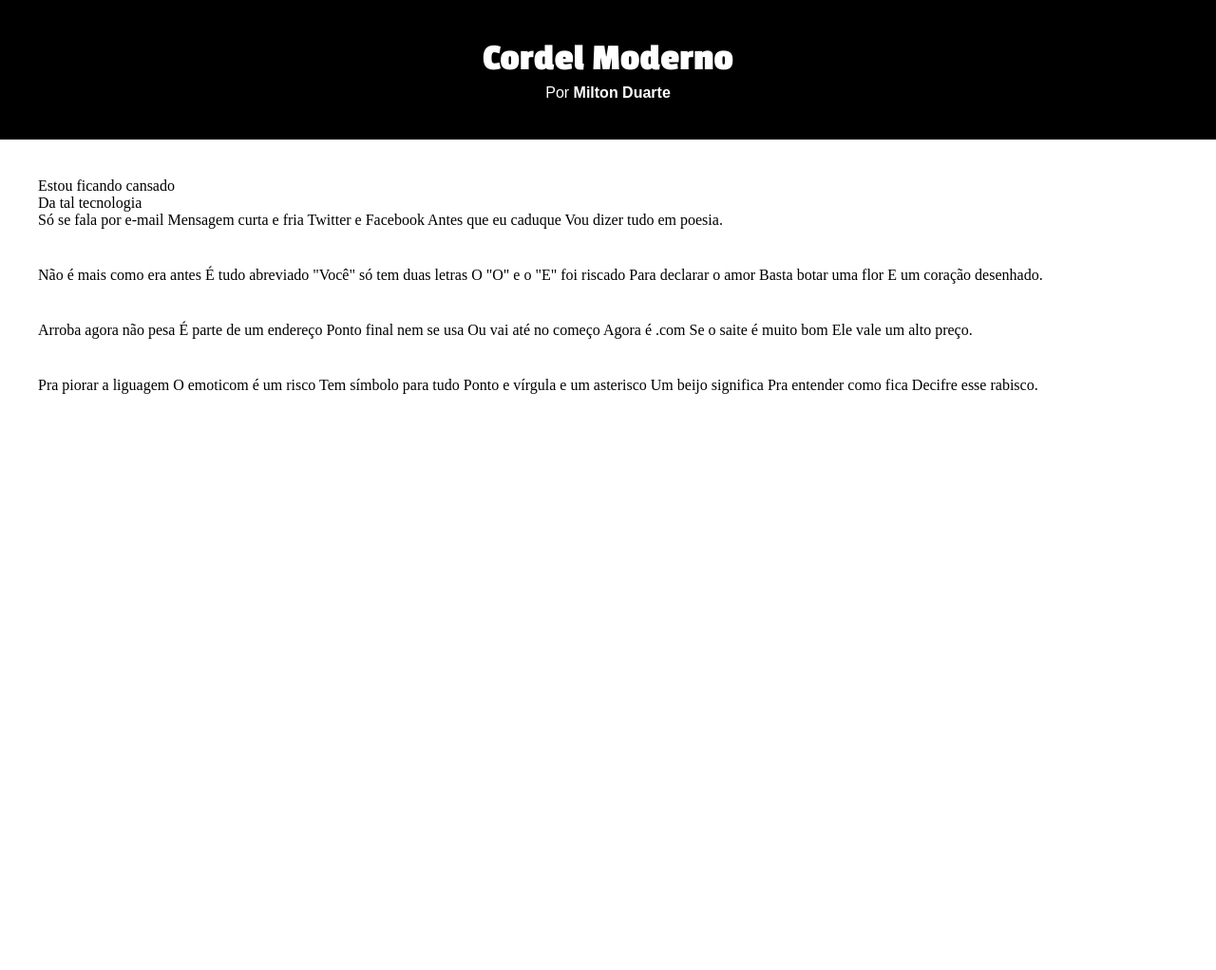
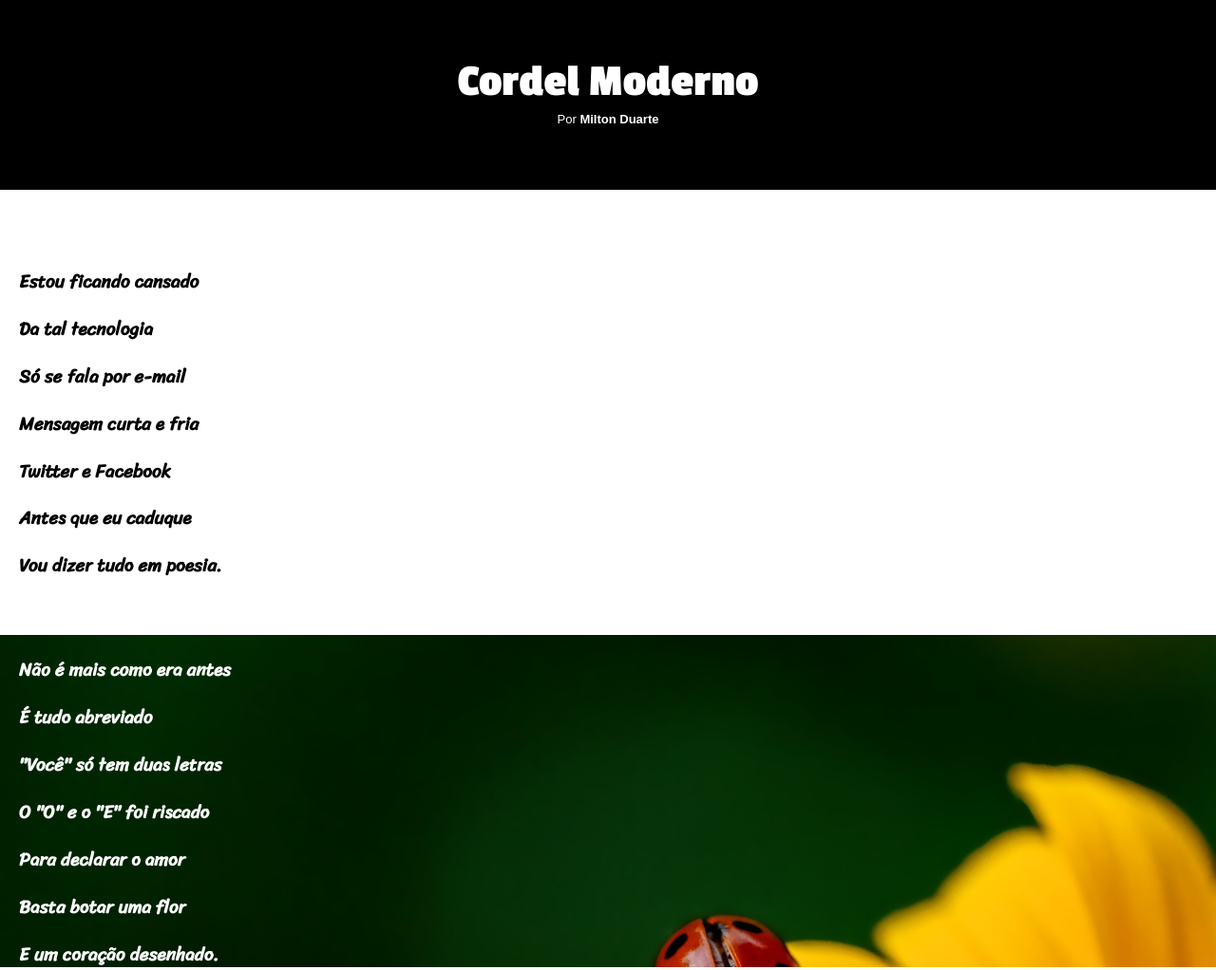
Before and after one commit to jadielalves/html-css, a plain HTML site: page desafios/d012/index.html in a window 1280 px wide. Shown: the top 1022 px of the page at 95% size. Before the commit the page ends 800 px from the top, so only its background shows below. Drawn offline with Linux system fonts and the light colour scheme.

Commit message:
desafio 12 "concluído"

```diff
--- a/desafios/d012/index.html
+++ b/desafios/d012/index.html
@@ -16,46 +16,82 @@
         </p>
     </header>
     <main>
+ <article>
 <p>
-            Estou ficando cansado <br>
-            Da tal tecnologia <br>
-            Só se fala por e-mail
-            Mensagem curta e fria
-            Twitter e Facebook
-            Antes que eu caduque
-            Vou dizer tudo em poesia.
+            <br>Estou ficando cansado</br>
+            <br>Da tal tecnologia</br>
+            <br>Só se fala por e-mail</br>
+            <br>Mensagem curta e fria</br>     <br>Twitter e Facebook</br>
+            <br>Antes que eu caduque</br>
+            <br>Vou dizer tudo em poesia.</br>
 </p>
+ </article>
 
-        <p>Não é mais como era antes
-            É tudo abreviado
-            "Você" só tem duas letras
-            O "O" e o "E" foi riscado
-            Para declarar o amor
-            Basta botar uma flor
-            E um coração desenhado.
+<article id="girassol">
+    <p id="personalizado">
+            <br>Não é mais como era antes</br>
+            <br>É tudo abreviado</br>
+            <br>"Você" só tem duas letras</br>
+            <br>O "O" e o "E" foi riscado</br>
+            <br>Para declarar o amor</br>
+            <br>Basta botar uma flor</br>
+            <br>E um coração desenhado.</br>
     </p>
+</article>
 
+<article>
     <p>
-        Arroba agora não pesa
-        É parte de um endereço
-        Ponto final nem se usa
-        Ou vai até no começo
-        Agora é .com
-        Se o saite é muito bom
-        Ele vale um alto preço.
+            <br>Arroba agora não pesa</br>
+            <br>É parte de um endereço</br>
+            <br>Ponto final nem se usa</br>
+            <br>Ou vai até no começo</br>
+            <br>Agora é .com</br>
+            <br>Se o saite é muito bom</br>
+            <br>Ele vale um alto preço.</br>
     </p>
+</article>
 
+<article>
     <p>
-        Pra piorar a liguagem
-        O emoticom é um risco
-        Tem símbolo para tudo
-        Ponto e vírgula e um asterisco
-        Um beijo significa
-        Pra entender como fica
-        Decifre esse rabisco.
+            <br>Pra piorar a liguagem</br>
+            <br>O emoticom é um risco</br>
+            <br>Tem símbolo para tudo</br>
+            <br>Ponto e vírgula e um asterisco</br>
+            <br>Um beijo significa</br>
+            <br>Pra entender como fica</br>
+            <br>Decifre esse rabisco.</br>
     </p>
+</article>
 
-<p></p>
+<article id="livro">
+    <p>
+
+                <br>Agora, escrevo e envio</br>
+                <br>Chegando na mesma hora</br>
+                <br>Mas quando vou prosear</br>
+                <br>A pessoa foi embora</br>
+                <br>Abriu outro aplicativo</br>
+                <br>O mundo ficou cativo</br>
+                <br>Da tecnologia do agora.</br>
+    </p>
+</article>
+
+<article>
+    <p>
+                <br>Felizmente, pra orar</br>
+                <br>Não precisa de internet</br>
+                <br>Deus escuta todo mundo</br>
+                <br>Se quiser, faça esse teste</br>      <br>Dois pontos são dois joelhos</br>
+                <br>Seus lábios são aparelhos</br>
+                <br>Deixe que Deus interprete.</br>
+    </p>
+</article>
+
     </main>
+
+
+        <footer>
+            <p>Site criado por <strong>Jadiel Alves</strong> pro <strong><a href="https://github.com/gustavoguanabara" target="_blank">CursoemVideo</a></strong></p>
+        </footer>
 </body>
 </html>
--- a/desafios/d012/style.css
+++ b/desafios/d012/style.css
@@ -9,8 +9,12 @@
     padding: 0px;
 }
 
+
+
 header{
 
+    min-width: 320px;
+    min-height: 120px;
     padding: 40px;
     color: white;
     background-color: black;
@@ -19,14 +23,22 @@ header{
 }
 
 header h1{
+    margin: auto;
+    padding: 20px;
+    padding-bottom: 5px;
+
+    min-width: 320px;
+    max-height: 150px;
+
     font-family: 'Passion One', Arial, Helvetica, sans-serif;
     font-weight: 700;
-    font-size: 40px;
+    font-size: 3em;
 
-    padding-bottom: 5px;
+    text-align: center;
 }
 
 header p{
+    font-size: small;
     font-family: Arial, Helvetica, sans-serif;
 }
 
@@ -36,14 +48,56 @@ header p > a{
     text-decoration: none;
 }
 
+main p{
+    padding-left: 20px;
+}
+
 main{
+
+    background-color: white;
+}
+
+main article{
+    margin: 60px 0px ;
 
 }
 
-main p{
+#girassol{
+    color: white;
+
+    margin: 0px;
+
+    background: white url('pacote-d012/imagens/background001.jpg') top center/cover no-repeat fixed;
+
+}
+
+#livro{
+   color: white;
+
+    margin: 0px;
+
+   background: white url('pacote-d012/imagens/background002.jpg') top center/cover no-repeat fixed;
+
+}
 
 
+main p{
+    font-size: 1.2em;
+    font-weight: 700;
+    line-height: 1.3;
+    padding: -20px;
+    font-family: 'Sriracha', Arial, Helvetica, sans-serif;
+}
 
-    margin: 40px;
+footer{
+    color: white;
+    background-color: black;
 
+    font-family: Arial, Helvetica, sans-serif;
+    text-align: center;
 }
+
+a{
+    color: white;
+    text-decoration: none;
+}
```
Lines whose indentation alone changed are shown as unchanged.
